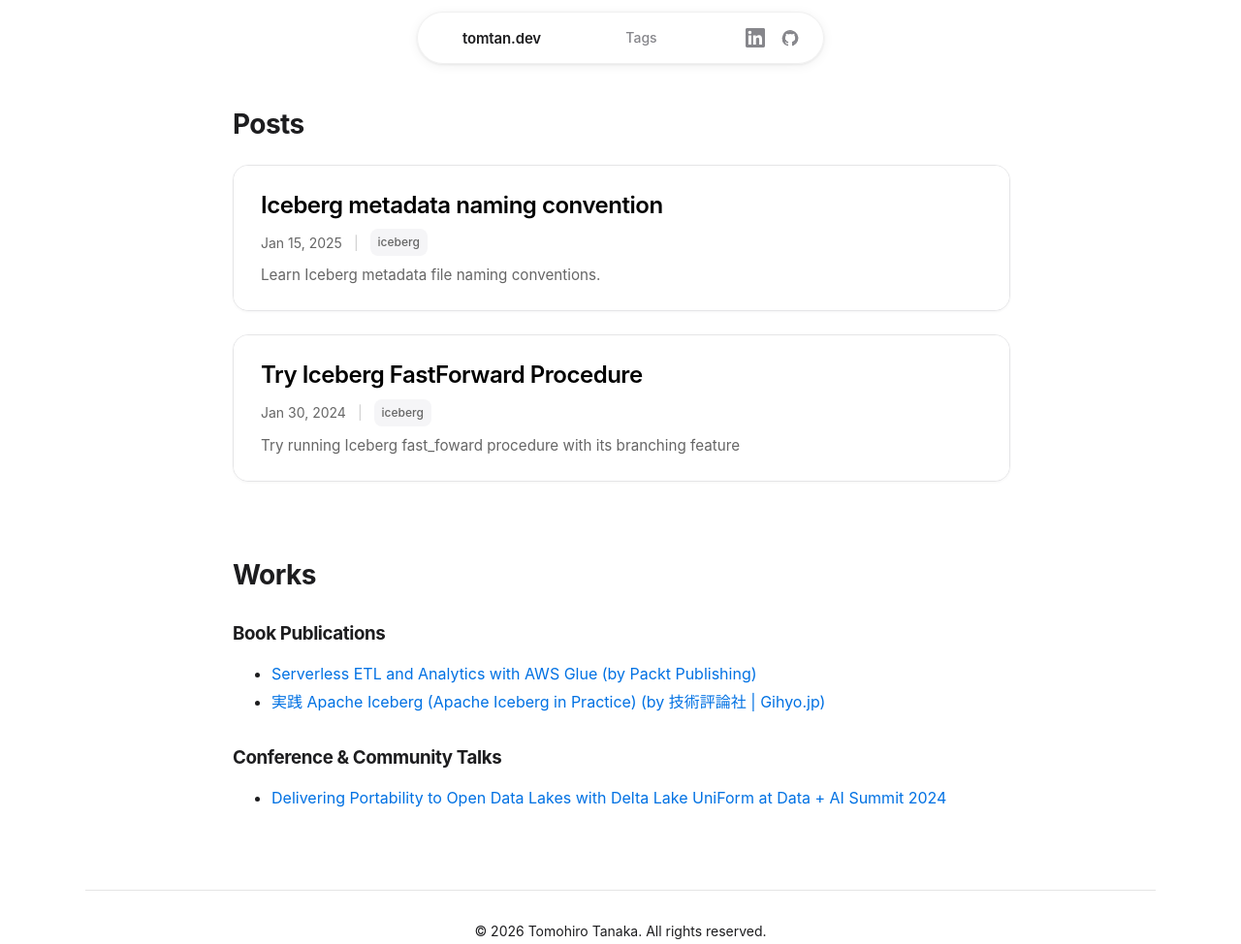
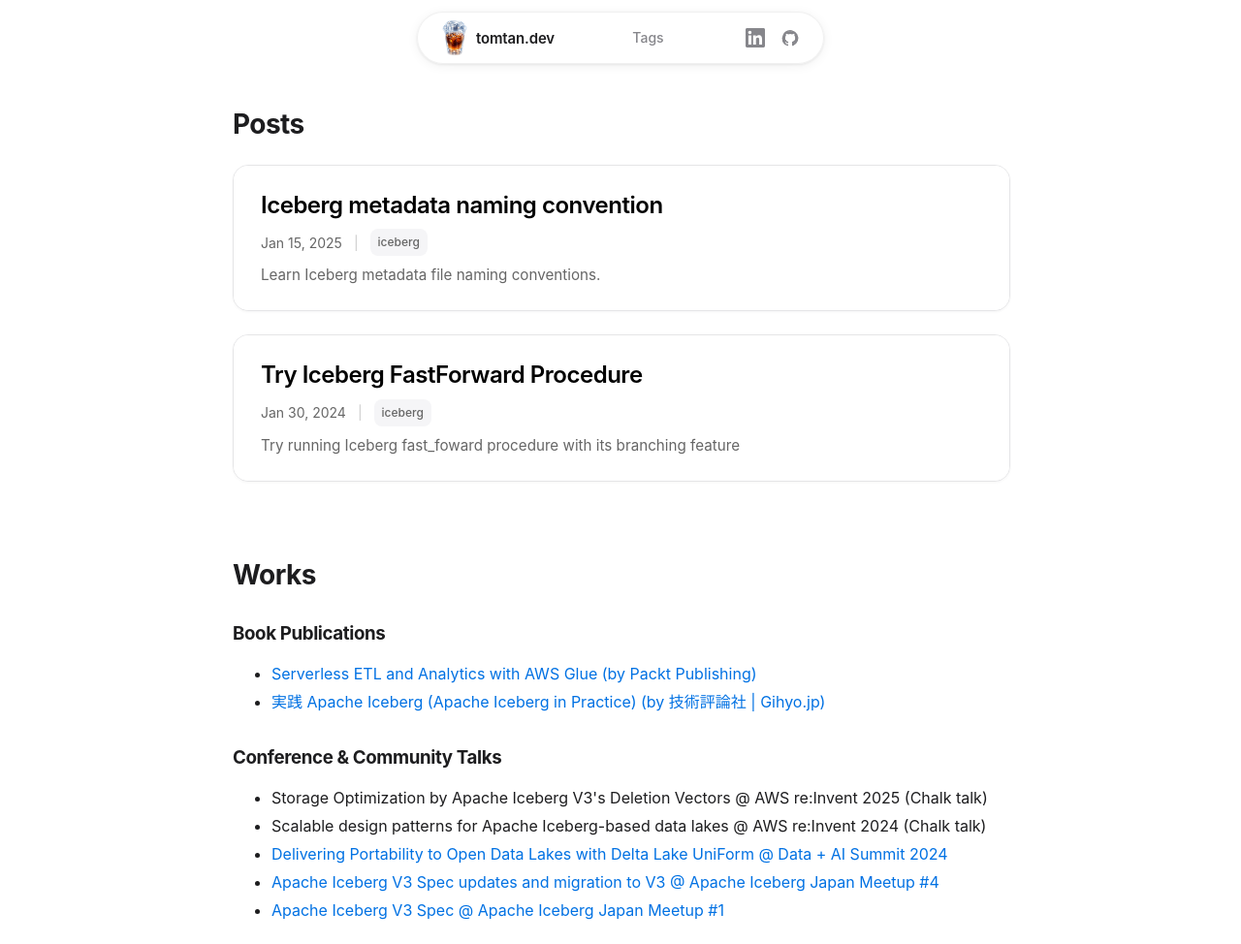
Before and after one commit to tomtongue/tomtan-dev, an Astro site: page / in a window 1280 px wide. Shown: the top 974 px of the page at 97% size. Built offline with nearby package versions, Linux system fonts and the light colour scheme; Astro itself is replaced by a stand-in of ours.

Commit message:
Update favicon from SVG to PNG with multi-device support and add icon to navbar

```diff
--- a/src/components/BaseHead.astro
+++ b/src/components/BaseHead.astro
@@ -19,7 +19,11 @@ const {
 <!-- Global Metadata -->
 <meta charset="utf-8" />
 <meta name="viewport" content="width=device-width,initial-scale=1,viewport-fit=cover" />
-<link rel="icon" type="image/svg+xml" href="/favicon.svg" />
+<link rel="icon" type="image/png" sizes="32x32" href="/favicon-32x32.png" />
+<link rel="icon" type="image/png" sizes="16x16" href="/favicon-16x16.png" />
+<link rel="icon" type="image/x-icon" href="/favicon.ico" />
+<link rel="apple-touch-icon" sizes="180x180" href="/apple-touch-icon.png" />
+<link rel="manifest" href="/site.webmanifest" />
 <meta name="generator" content={Astro.generator} />
 <meta name="theme-color" content="#ffffff" media="(prefers-color-scheme: light)" />
 <meta name="theme-color" content="#1e1e1e" media="(prefers-color-scheme: dark)" />
--- a/src/components/Nav.astro
+++ b/src/components/Nav.astro
@@ -11,7 +11,7 @@ const iconLinks: { label: string; href: string; icon: keyof typeof iconPaths }[]
 <nav class="nav-container" id="main-nav">
     <div class="nav-content">
         <a href="/" class="nav-logo">
-            <Icon icon="terminal-window" color="var(--nav-logo-color)" size="1.25em" />
+            <img src="/favicon-64x64.png" alt="tomtan.dev" class="nav-logo-icon" />
             <span class="nav-title">tomtan.dev</span>
         </a>
 
@@ -172,6 +172,14 @@ document.addEventListener('astro:page-load', setupMenu);
     text-decoration: none;
     color: var(--text-primary);
     font-weight: 600;
+}
+
+.nav-logo-icon {
+    width: 2.25em;
+    height: 2.25em;
+    object-fit: contain;
+    border-radius: 4px;
+    margin-right: -0.125em;
 }
 
 .nav-title {
--- a/src/content/works/index.mdx
+++ b/src/content/works/index.mdx
@@ -12,4 +12,8 @@ export const components = { a: LinkPreview };
 
 ### Conference & Community Talks
 
-* [Delivering Portability to Open Data Lakes with Delta Lake UniForm at Data + AI Summit 2024](https://www.youtube.com/watch?v=lIOLzX2bVdg)
+* Storage Optimization by Apache Iceberg V3's Deletion Vectors @ AWS re:Invent 2025 (Chalk talk)
+* Scalable design patterns for Apache Iceberg-based data lakes @ AWS re:Invent 2024 (Chalk talk)
+* [Delivering Portability to Open Data Lakes with Delta Lake UniForm @ Data + AI Summit 2024](https://www.youtube.com/watch?v=lIOLzX2bVdg)
+* [Apache Iceberg V3 Spec updates and migration to V3 @ Apache Iceberg Japan Meetup #4](https://speakerdeck.com/tomtanaka/apache-iceberg-v3-and-migration-to-v3)
+* [Apache Iceberg V3 Spec @ Apache Iceberg Japan Meetup #1](https://www.youtube.com/watch?v=z_qRWeBnaxE&list=PL3IALGSANhzUIGG43Q1NCxRSFyUaKfj3L&index=10)
```
Also changed, not shown: public/android-chrome-192x192.png (added), public/android-chrome-512x512.png (added), public/apple-touch-icon.png (added), public/blog-placeholder-3.jpg (deleted), public/blog-placeholder-4.jpg (deleted), public/blog-placeholder-5.jpg (deleted), public/favicon-16x16.png (added), public/favicon-32x32.png (added), public/favicon-64x64.png (added), public/favicon.ico (added), public/favicon.svg (deleted), public/site.webmanifest (added), public/tomtana_com_icon.png (deleted).
